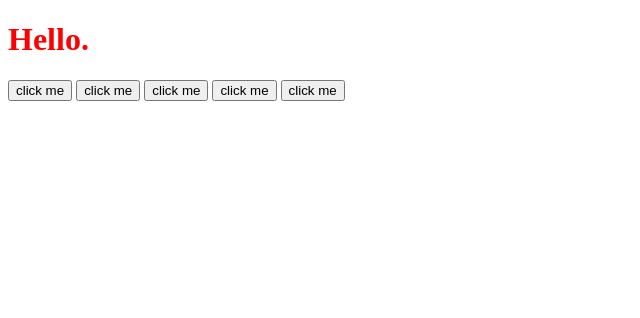
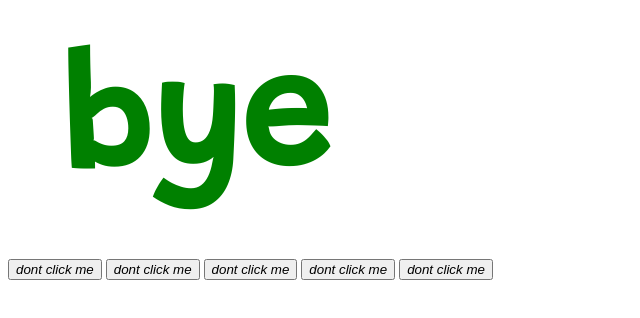
Before and after one commit to anoopjakob/full_stack_notes, a plain HTML site: page Web development/jQuery/index.html in a window 1280 px wide. Shown: the whole page, without its empty margins (0-640 px from the left). Drawn offline with nearby package versions, Linux system fonts and the light colour scheme.

Commit message:
using jquery for adding class, text manipulation

```diff
--- a/Web development/jQuery/css/styles.css
+++ b/Web development/jQuery/css/styles.css
@@ -0,0 +1,8 @@
+.big-title {
+  font-size: 10rem;
+  color: green;
+  font-family: 'Grandstander', cursive;
+}
+.margin-50{
+  margin: 50px;
+}
--- a/Web development/jQuery/index.html
+++ b/Web development/jQuery/index.html
@@ -1,12 +1,18 @@
 <!DOCTYPE html>
 <html lang="en" dir="ltr">
+
 <head>
   <meta charset="utf-8">
   <title>jQuery</title>
 
+  <!-- googlefonts -->
+  <link href="https://fonts.googleapis.com/css2?family=Grandstander&display=swap" rel="stylesheet">
+
   <!-- Local stylesheet -->
   <link rel="stylesheet" href="css/styles.css">
+
 </head>
+
 <body>
   <h1>Hello.</h1>
   <button type="button" name="button">click me</button>
@@ -21,4 +27,5 @@
   <!-- Local Javascript -->
   <script src="js/index.js" charset="utf-8"></script>
 </body>
+
 </html>
--- a/Web development/jQuery/js/index.js
+++ b/Web development/jQuery/js/index.js
@@ -7,4 +7,7 @@
 // }
 
 
-$("h1").css("color","red");
+$("h1").addClass("big-title margin-50");
+$("h1").text("bye");
+
+$("button").html("<em>dont click me</em>");
```
Lines whose indentation alone changed are shown as unchanged.
